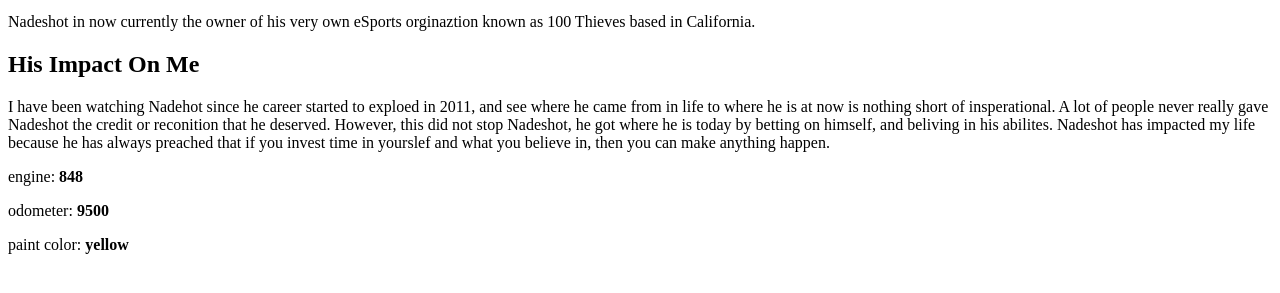
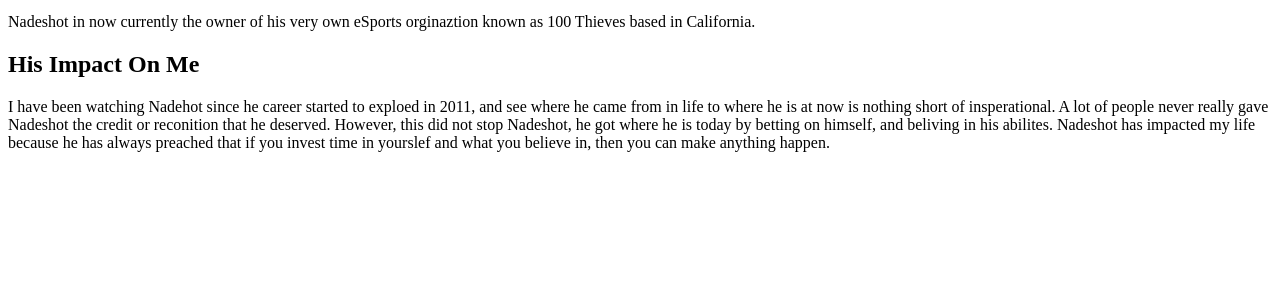
Before and after one commit to lexilittrell/IcyyBruh.github.io, a plain HTML site: page inspire.html in a window 1280 px wide. Shown: the part 445-738 px from the top of the page. Drawn offline with Linux system fonts and the light colour scheme.

Commit message:
Update inspire.html

```diff
--- a/inspire.html
+++ b/inspire.html
@@ -11,7 +11,5 @@
   </h2>
     <p>I have been watching Nadehot since he career started to exploed in 2011, and see where he came from in life to where he is at now is nothing short of insperational. A lot of people never really gave Nadeshot the credit or reconition that he deserved. However, this did not stop Nadeshot, he got where he is today by betting on himself, and beliving in his abilites. Nadeshot has impacted my life because he has always preached that if you invest time in yourslef and what you believe in, then you can make anything happen.
 </p>
-    <p>engine: <strong>848</strong></p>
-    <p>odometer: <strong>9500</strong></p>
-    <p>paint color: <strong>yellow</strong></p>
+
   </body>
```
